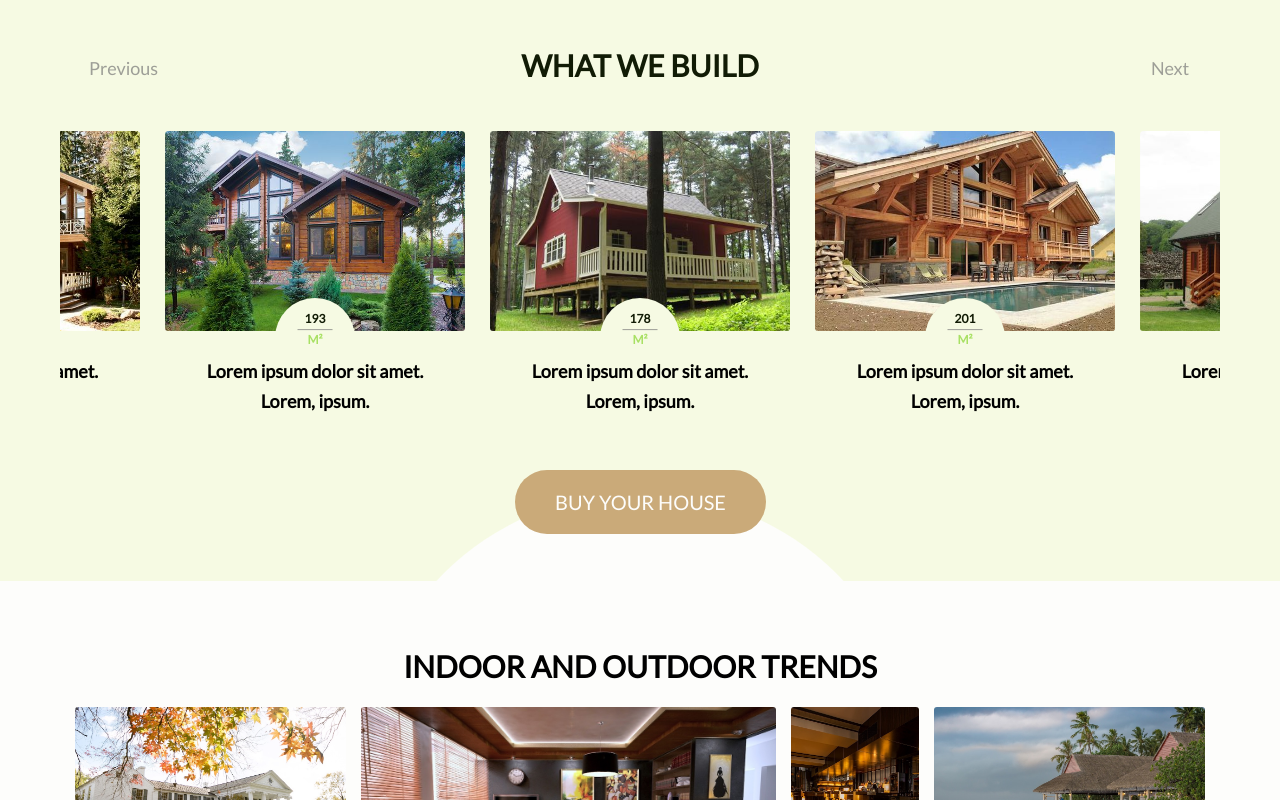
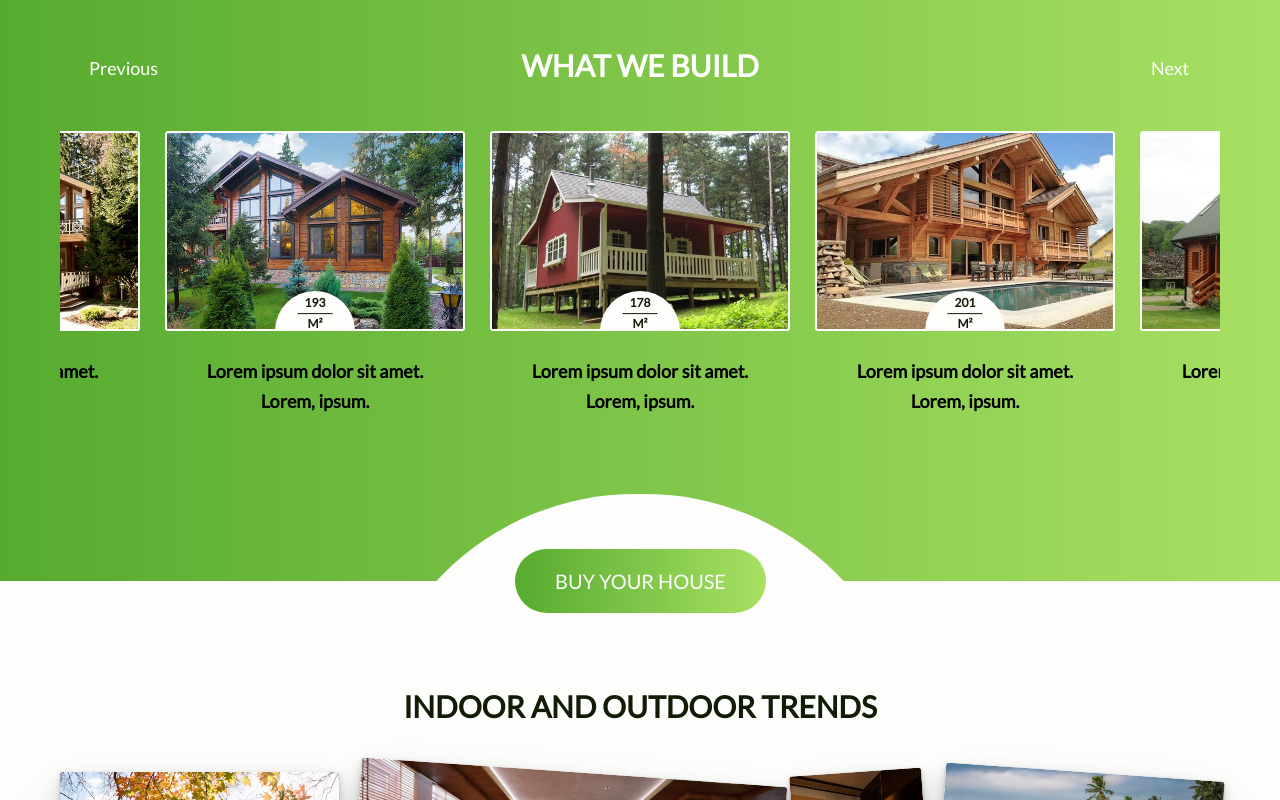
Before and after one commit to MarcelPohl97/RootHouse-Landing-page, a website: page index.html in a window 1280 px wide. Shown: the part 2440-3240 px from the top of the page. Drawn offline with nearby package versions, Linux system fonts and the light colour scheme.

Commit message:
modified:   index.html 	modified:   sass/abstracts/_mixins.scss 	modified:   sass/components/_awards.scss 	modified:   sass/components/_buildings.scss 	modified:   sass/components/_carousel.scss 	modified:   sass/components/_servicebox.scss 	modified:   sass/components/_trends.scss 	modified:   sass/pages/_home.scss 	modified:   style.css 	modified:   todo.txt

```diff
--- a/index.html
+++ b/index.html
@@ -182,10 +182,10 @@
                 </h4>
             </div>
         </div>
+        <a href="#" class="buildings__button btn-primary btn-primary--lightgreen hvr-bounce-in">Buy your House</a>
     </section>
     <section class="trends-section">
-        <a href="#" class="trends__button btn-primary btn-primary--brown hvr-bounce-in">Buy your House</a>
-        <h2 class="trends__title heading heading__tertiary">Indoor and Outdoor Trends</h2>
+        <h2 class="trends__title heading heading__tertiary margin-medium">Indoor and Outdoor Trends</h2>
         <div class="gallery">
             <figure class="gallery__item gallery__item--1"><img src="img/gal-1.jpeg" alt="Gallery image 1" class="gallery__img"></figure>
             <figure class="gallery__item gallery__item--2"><img src="img/gal-2.jpeg" alt="Gallery image 2" class="gallery__img"></figure>
--- a/sass/components/_buildings.scss
+++ b/sass/components/_buildings.scss
@@ -1,9 +1,13 @@
 .buildings {
 
     &__title {
-        color: $dark-color;
+        color: $white-color;
     }
 
-
+    &__button {
+        position: absolute;
+        bottom:-3.25rem;
+        z-index:3000;
+    }
 
 }
--- a/sass/components/_carousel.scss
+++ b/sass/components/_carousel.scss
@@ -13,10 +13,10 @@
         overflow:hidden;
 
         &:before {
-            background: $secondary-color-5;
+            background-color: $white-color;
             content: '';
             position: absolute;
-            top: 62.5%;
+            top: 60%;
             left: 50%;
             height: 40px;
             width: 80px;
@@ -30,12 +30,13 @@
         width: 300px;
         height: 200px;
         border-radius: 3px;
+        border: 2px solid $white-color;
     }
 
     &-size {
         @include flex-column-center;
         position: absolute;
-        top: 66.5%;
+        top: 61%;
         left: 50%;
         transform: translate(-50%, -50%);
         font-weight: 900;
@@ -48,11 +49,11 @@
     &-line {
         height: 1px;
         width: 35px;
-        background-color: $secondary-color-4;
+        background-color: $dark-color;
     }
 
     &-quadrat {
-        color: $primary-color-2;
+        color: $dark-color;
     }
 
     &-info {
@@ -73,14 +74,13 @@
     position: absolute;
     top: -62px;
     background: transparent;
-    color: $secondary-color-4;
+    color:$white-color;
     font-family: inherit;
     font-size: 1.8rem;
     @include basic-transition-interaction;
 
     &:hover {
         background: transparent;
-        color: $primary-color-2;
     }
 }
 
--- a/sass/components/_servicebox.scss
+++ b/sass/components/_servicebox.scss
@@ -1,7 +1,7 @@
 .services {
 
     &__title {
-        color: $dark-color;
+        color: $white-color;
     }
 
     &__boxes {
--- a/sass/components/_trends.scss
+++ b/sass/components/_trends.scss
@@ -1,8 +1,7 @@
 .trends {
 
-    &__button {
-        position: absolute;
-        top:-15%;
+    &__title {
+        color: $dark-color;
     }
 }
 
@@ -13,12 +12,32 @@
     /*grid-template-columns: repeat(8, 1fr);
     grid-template-rows: repeat(7, 5vw);*/
     grid-template: repeat(7, 5vw) / repeat(8, 1fr);
-
-
     grid-gap: 1.5rem;
-    padding: 1.5rem;
 
     &__item {
+        background: transparent;
+        @include basic-transition-interaction;
+        position: relative;
+        box-shadow: 0 1px 2px rgba(0,0,0,0.09),
+                0 2px 4px rgba(0,0,0,0.09),
+                0 4px 8px rgba(0,0,0,0.09),
+                0 8px 16px rgba(0,0,0,0.09),
+                0 16px 32px rgba(0,0,0,0.09),
+                0 32px 64px rgba(0,0,0,0.09);
+
+        &:hover {
+            z-index:3000;
+            transform:scale(1.25) rotate(0deg) translateY(-3px) !important;
+        }
+
+        &:nth-child(1n+2) {
+            transform: rotate(-4deg);
+        }
+
+        &:nth-child(2n+2) {
+            transform: rotate(4deg);
+        }
+
         &--1 {
             grid-row: 1 / span 2;
             grid-column: 1 / span 2;
--- a/sass/pages/_home.scss
+++ b/sass/pages/_home.scss
@@ -28,7 +28,7 @@
     @include site-padding;
     @include flex-column-center;
     position:relative;
-    background-color: $secondary-color-5;
+    background:linear-gradient(to right, rgba($primary-color, 1), rgba($primary-color-2, 1));
     padding-bottom: 15rem !important;
 
     &:after {
```
Also changed, not shown: todo.txt (+7 -1 lines), sass/abstracts/_mixins.scss (line endings or trailing spaces), sass/components/_awards.scss (line endings or trailing spaces), style.css.
